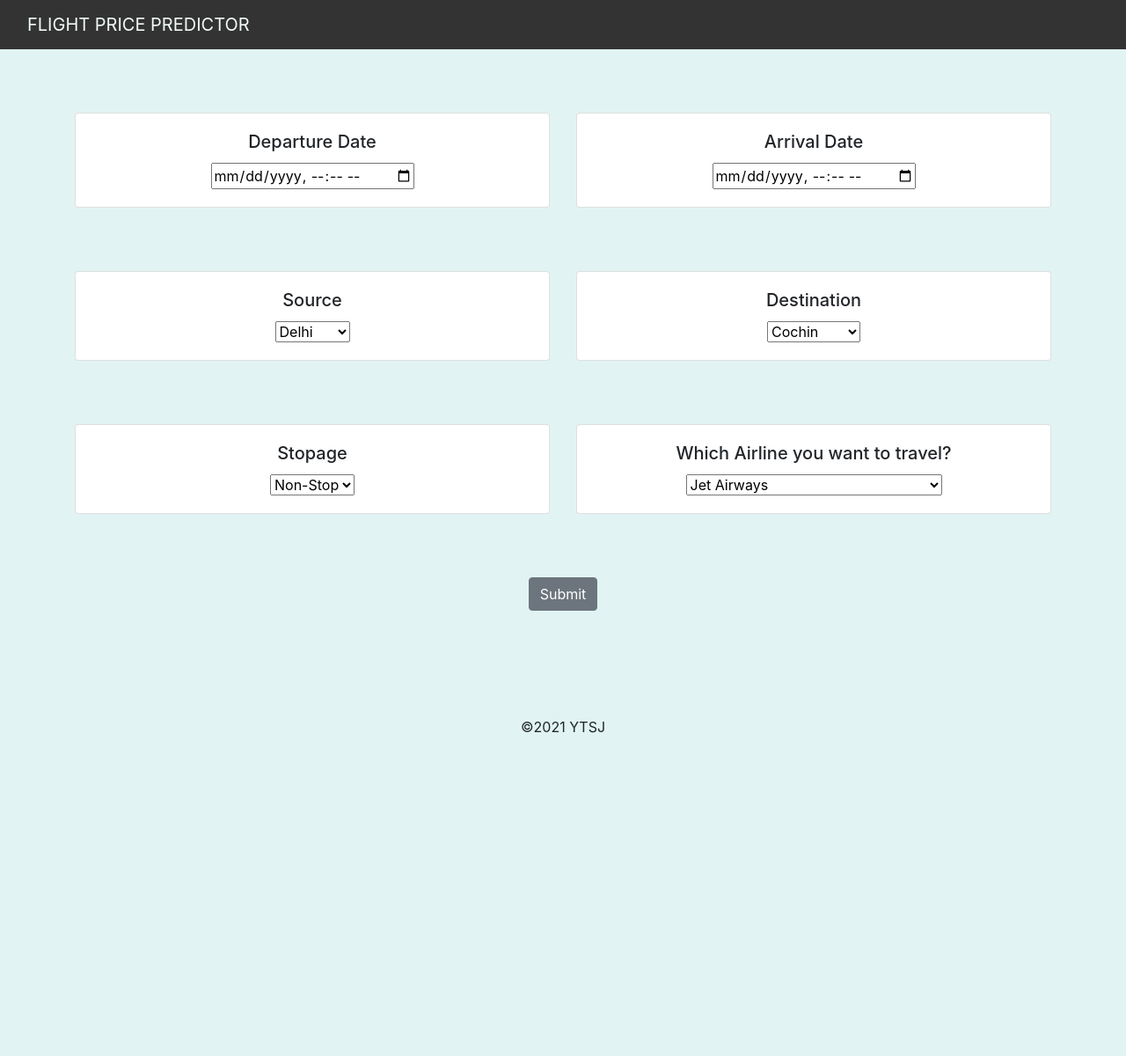
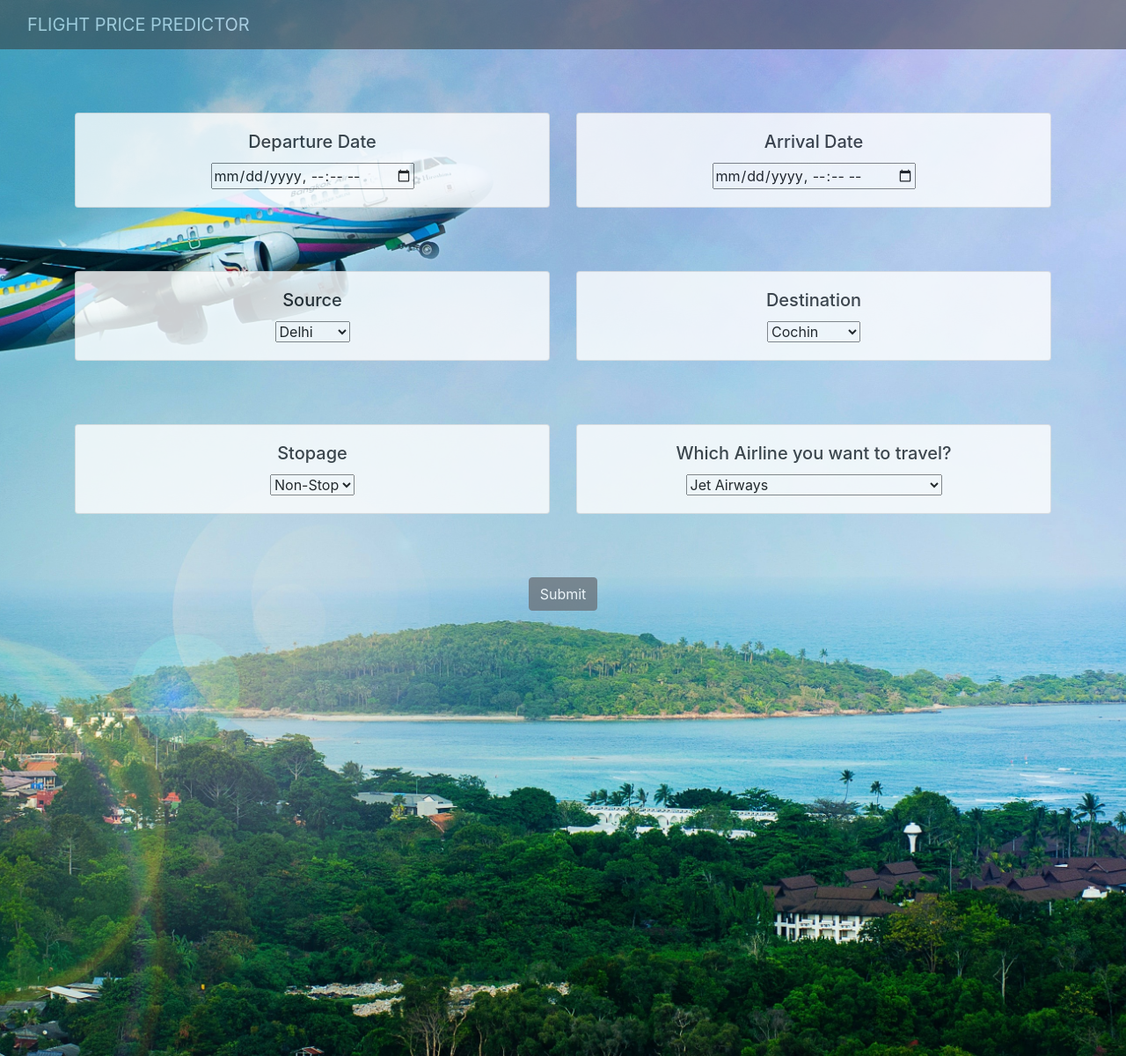
Before and after one commit to yashisharma99/flight-fare-prediction28, a Flask app: page / in a window 1280 px wide. Shown: the whole page at 88% size. Before the commit the page ends 833 px from the top, so only its background shows below. Run offline with Flask 2, Linux system fonts and the light colour scheme; parts of the project's set-up code (start-up, migrations or seed data) failed here and were passed over; some libraries are stand-ins or nearby versions.

Commit message:
changes made

```diff
--- a/static/css/styles.css
+++ b/static/css/styles.css
@@ -1,9 +1,21 @@
 body {
-    background-color: #e1f4f3;
+     background-color: #86caaa;
+
+    background-image: url('img.jpg');
+
+
+
+    height: 150%;
+     width: 100%;
+     background-position: center;
+     background-repeat: no-repeat;
+  background-size: cover;
     text-align: center;
 }
 
 .navbar {
+    opacity: 0.5;
+    filter: alpha(opacity=50);
     background-color: #333333;
 }
 
@@ -14,3 +26,11 @@ a {
 a:hover {
     color: #f0f0f0;
   }
+  .container {
+    /* background-color: #141313;  */
+
+
+    opacity: 0.8;
+    filter: alpha(opacity=100);
+
+}
--- a/templates/home.html
+++ b/templates/home.html
@@ -12,7 +12,7 @@
 
 
     <!-- css -->
-    <link rel="stylesheet" href="static/css/styles.css">
+    <link rel="stylesheet" href="..\static/css/styles.css">
 
 
 </head>
@@ -160,7 +160,7 @@
 
         <br>
         <br>
-        <p>©2021 YTSJ</p>
+
 
     </div>
 
```
Also changed, not shown: static/css/img.jpg (added), static/css/img3.jpg (added).
